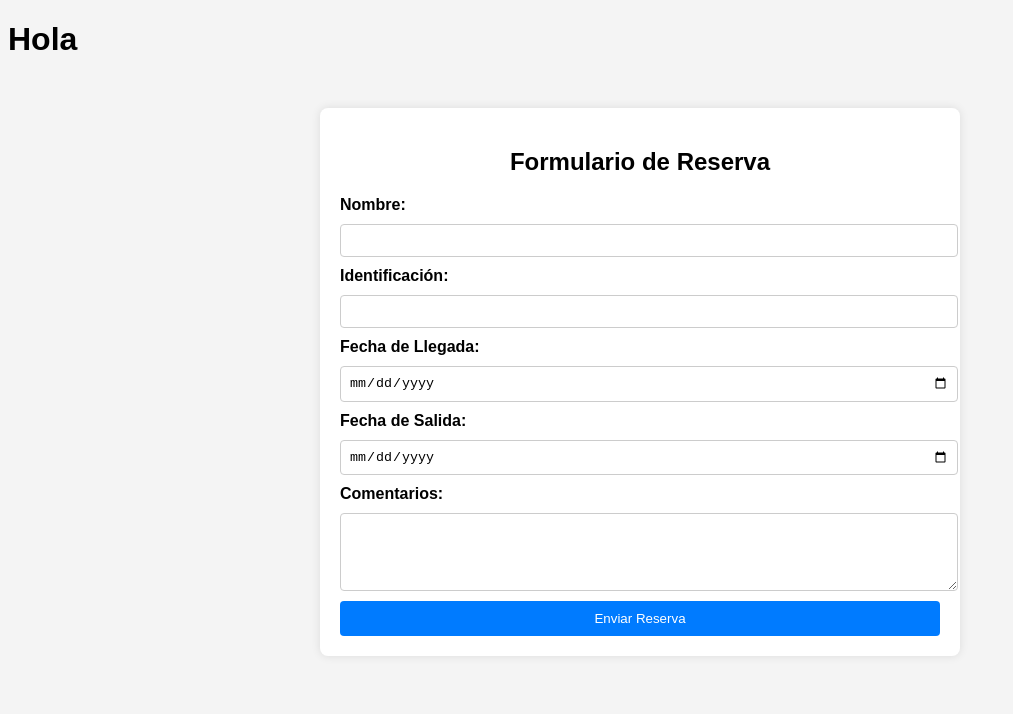
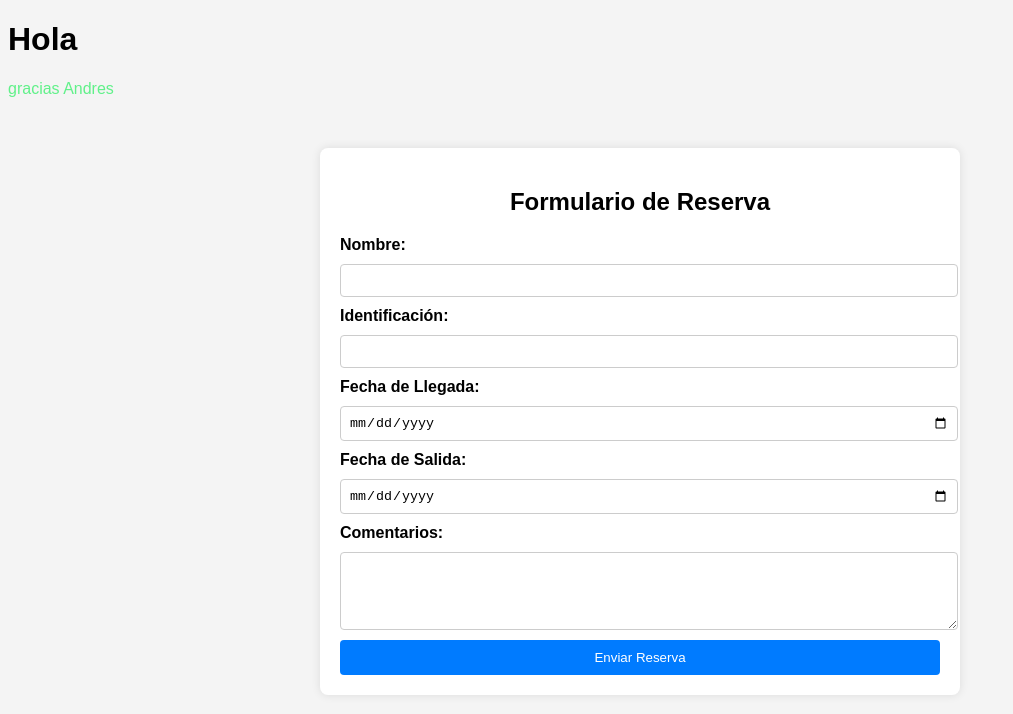
Before and after one commit to grupocesde4/Reservas_Equipos, a plain HTML site: page index.html in a window 1280 px wide. Shown: the whole page, without its empty margins (0-1013 px from the left). Drawn offline with Linux system fonts and the light colour scheme.

Commit message:
style de color

```diff
--- a/index.html
+++ b/index.html
@@ -8,6 +8,7 @@
 </head>
 <body>
   <h1>Hola</h1>
+  <p>gracias Andres</p>
   <div class="container">
     <h2>Formulario de Reserva</h2>
     <form action="#">
@@ -29,5 +30,6 @@
       <button type="submit">Enviar Reserva</button>
     </form>
   </div>
+ <script src="./index.js"></script>
 </body>
 </html>
--- /dev/null
+++ b/index.js
@@ -0,0 +1 @@
+console.log("es una prueba");
--- a/style.css
+++ b/style.css
@@ -47,3 +47,7 @@ body {
   button:hover {
     background-color: #0056b3;
   }
+
+p{
+  color: #03ee469d;
+}
```
